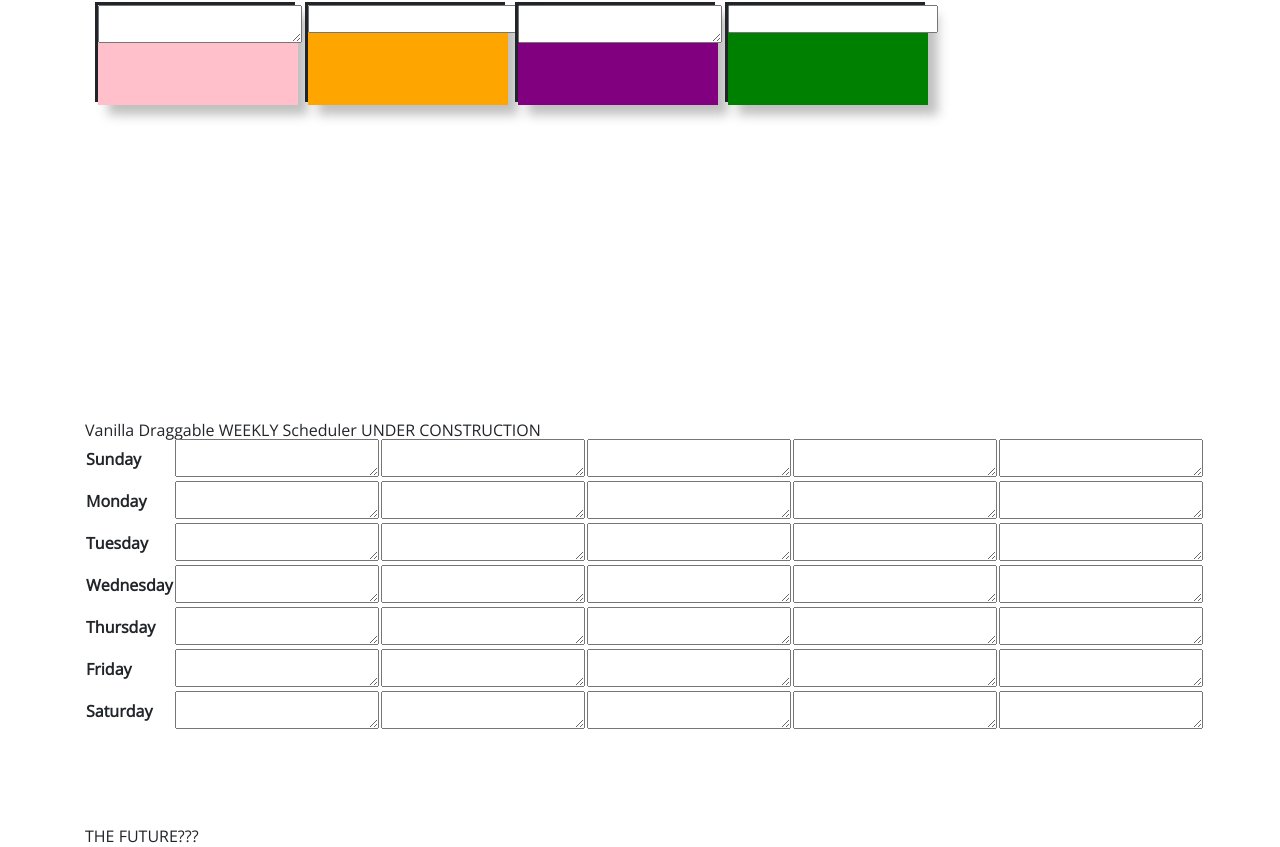
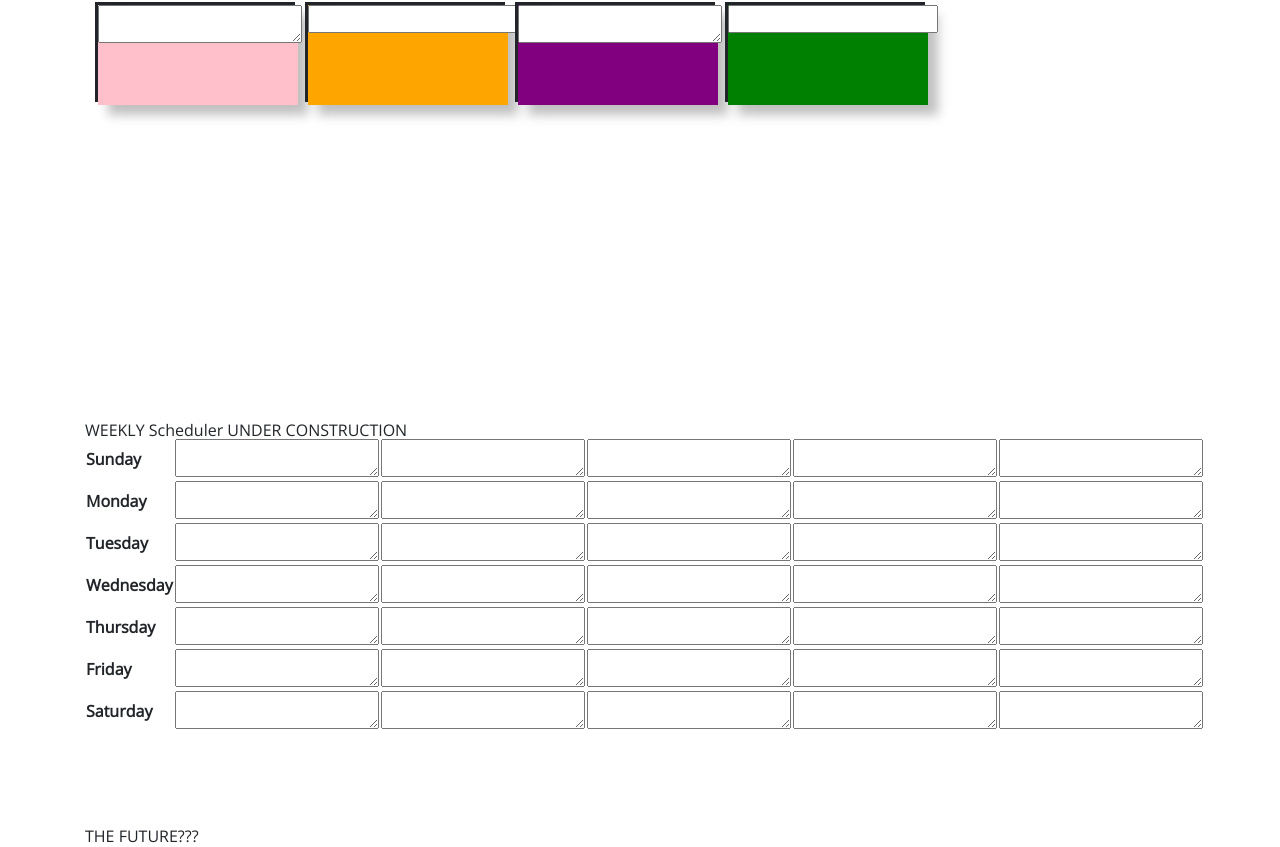
Before and after one commit to NathanStein1/New-Scheduler, a plain HTML site: page index.html in a window 1280 px wide. Shown: the part 1440-2287 px from the top of the page. Drawn offline with nearby package versions, Linux system fonts and the light colour scheme; a script that the page names is missing.

Commit message:
Clean up

```diff
--- a/index.html
+++ b/index.html
@@ -129,7 +129,9 @@
             </div>
 
         </div>
-        <div>Vanilla Draggable WEEKLY Scheduler UNDER CONSTRUCTION</div>
+
+        <!-- Try this next part using vanilla JS -->
+        <div>WEEKLY Scheduler UNDER CONSTRUCTION </div>
         <table class="vanWeekly">
             <tbody>
                 <tr>
```
